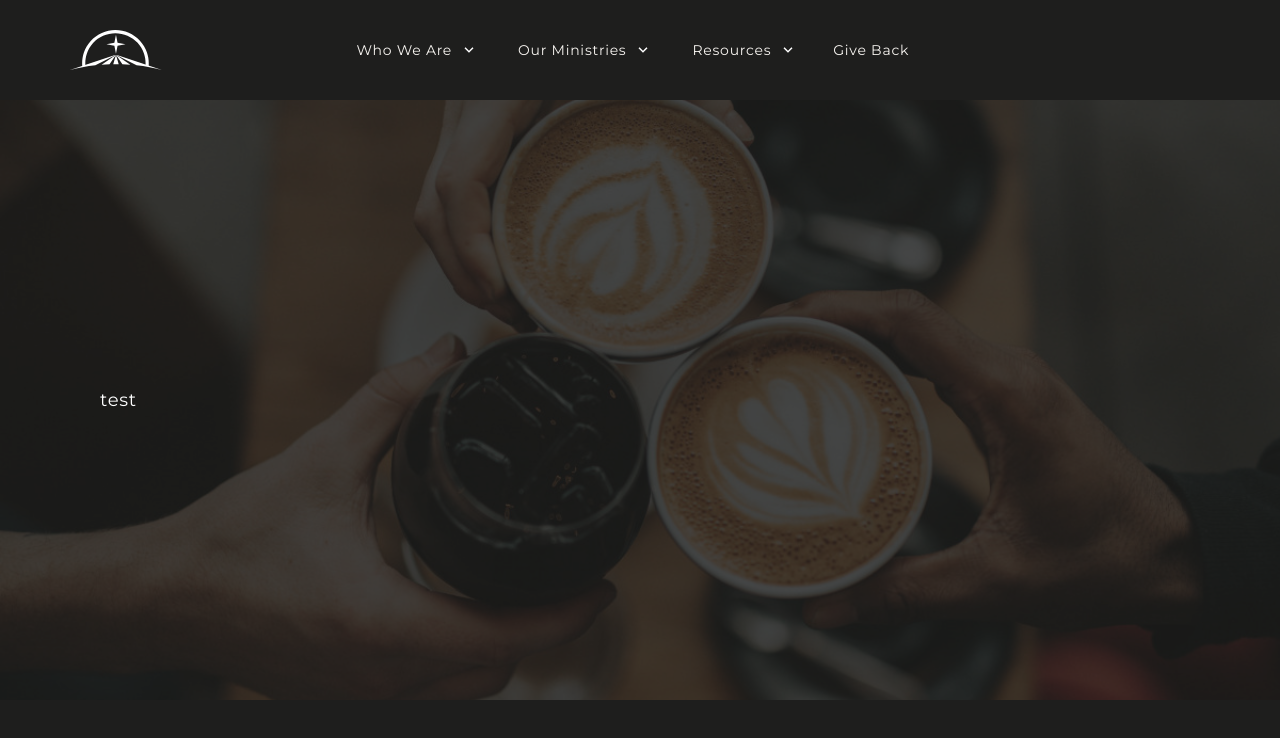
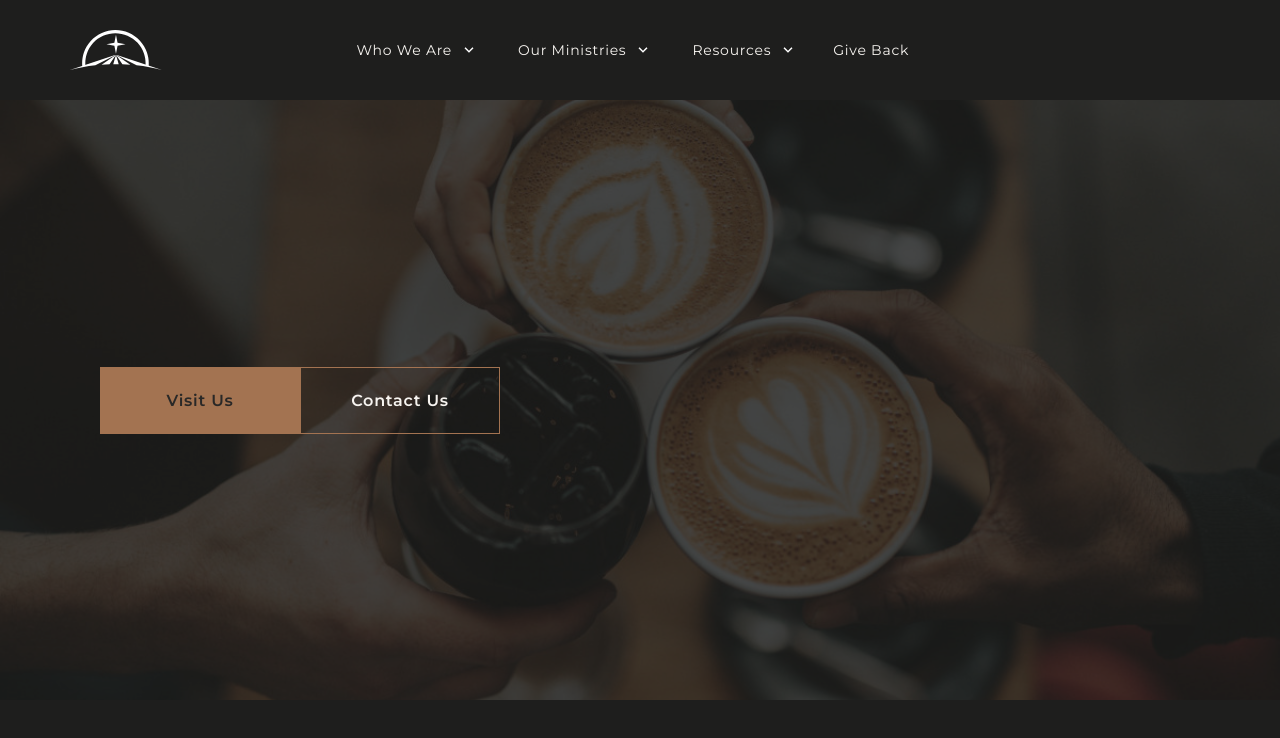
Before and after one commit to GTCAG/new-gtc, a React (Create React App) app: page /test in a window 1280 px wide. Shown: the top 738 px of the page. Built offline with nearby package versions, Linux system fonts and the light colour scheme.

Commit message:
Finished Button component according to style

```diff
--- /dev/null
+++ b/src/components/input/Button.tsx
@@ -0,0 +1,68 @@
+import React from "react";
+import styled from "styled-components";
+
+interface ButtonProps {
+  variant?: "primary" | "secondary";
+  anchorMode?: boolean;
+  href?: string;
+  children?: any;
+  width?: string;
+}
+
+const Root = styled.button<ButtonProps>`
+  width: ${(props) => props.width || "200px"};
+  height: 67px;
+  box-sizing: border-box;
+
+  background-color: rgba(0, 0, 0, 0);
+  border: 1px solid ${({ theme }) => theme.colors.cta.default};
+
+  letter-spacing: 0.75px;
+  ${({ theme }) => theme.fonts.text};
+  font-weight: 600;
+  font-size: 16px;
+  outline: none;
+  cursor: pointer;
+  overflow: hidden;
+  position: relative;
+  color: ${(props) =>
+    props.variant === "secondary"
+      ? props.theme.colors.lights.offWhite
+      : props.theme.colors.primary.default};
+
+  &:hover {
+    color: ${(props) =>
+      props.variant === "secondary"
+        ? props.theme.colors.primary.default
+        : props.theme.colors.lights.offWhite};
+  }
+  &:hover div {
+    top: ${(props) => (props.variant === "secondary" ? "-80px" : "-450px")};
+  }
+`;
+
+const ButtonFill = styled.div<ButtonProps>`
+  position: absolute;
+  top: ${(props) => (props.variant === "secondary" ? "200px" : "-80px")};
+  left: -1px;
+  background-color: ${({ theme, variant }) =>
+    variant === "secondary"
+      ? theme.colors.accent.default
+      : theme.colors.cta.default};
+  width: 350px;
+  height: 350px;
+  z-index: -1;
+  transform: rotate(45deg) translateX(-5%);
+  transition: all 0.15s ease-out;
+`;
+
+const Button: React.FC<ButtonProps> = (props: ButtonProps) => {
+  return (
+    <Root as={props.anchorMode ? "a" : "button"} {...props}>
+      <ButtonFill {...{ ...props, children: null }} />
+      {props.children}
+    </Root>
+  );
+};
+
+export default Button;
--- a/src/components/pages/TestPage.tsx
+++ b/src/components/pages/TestPage.tsx
@@ -5,6 +5,7 @@ import Display from "../texts/Display";
 import Text from "../texts/Text";
 import testImg from "../../images/cafe.jpg";
 import NavBar from "../atoms/NavBar";
+import Button from "../input/Button";
 
 const Root = styled.div`
   width: 100%;
@@ -19,8 +20,6 @@ const MarginHeader = styled.div`
   margin-left: 100px;
 `;
 
-const Header = styled.div``;
-
 const TestPage: React.FC = () => {
   return (
     <Root>
@@ -30,7 +29,8 @@ const TestPage: React.FC = () => {
         img={testImg}
         bgLoad={() => console.log("LOADED")}>
         <MarginHeader>
-          <Text color="white">test</Text>
+          <Button>Visit Us</Button>
+          <Button variant="secondary">Contact Us</Button>
         </MarginHeader>
       </PageHeader>
     </Root>
```
